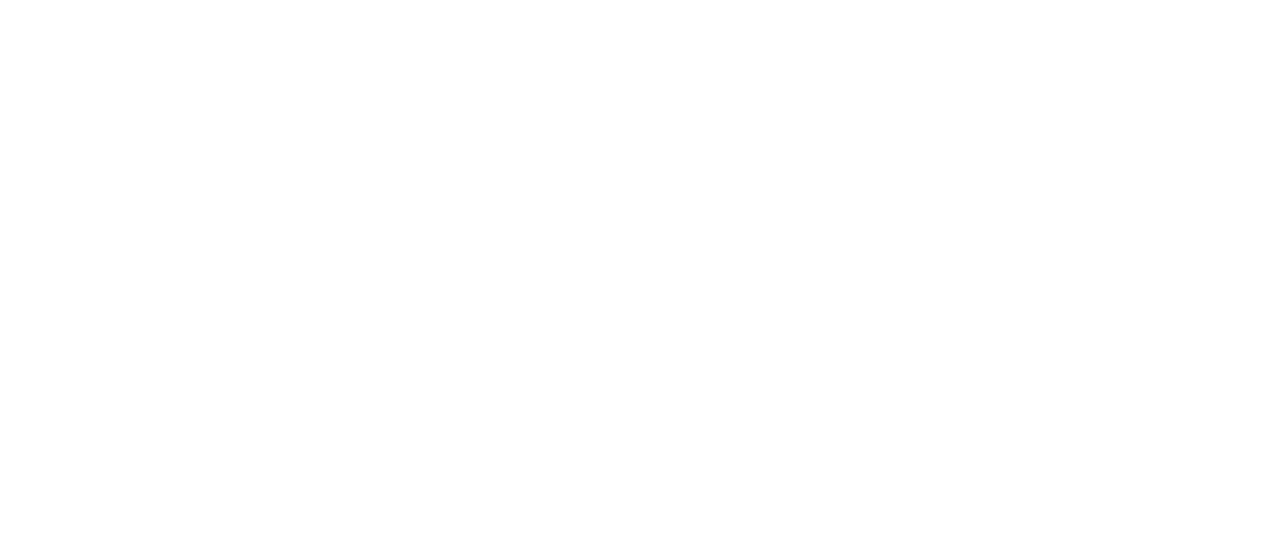
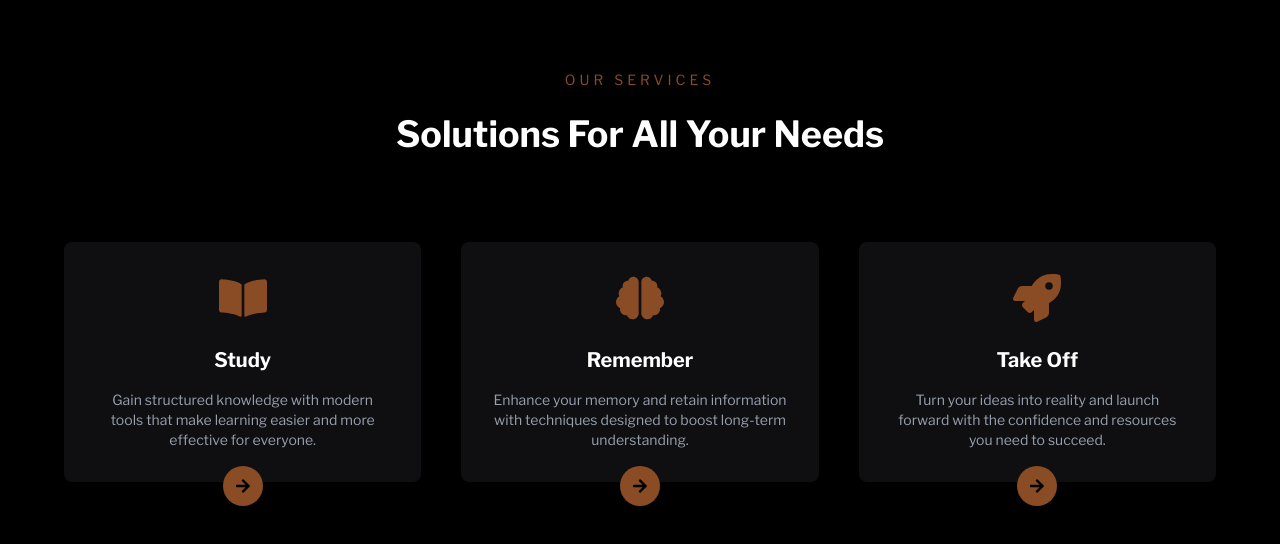
Before and after one commit to Neaz-mq/galaxmind, a React (Vite) app: page / in a window 1280 px wide. Shown: the part 874-1418 px from the top of the page. Before the commit the page ends 800 px from the top, so only its background shows below. Built offline with nearby package versions, Linux system fonts and the light colour scheme.

Commit message:
services added

```diff
--- a/src/App.jsx
+++ b/src/App.jsx
@@ -1,6 +1,7 @@
 import { useState } from "react";
 import Navbar from "./components/Navbar";
 import Loader from "./components/Loader/Loader";
+import Services from "./components/Services";
 
 
 export default function App() {
@@ -13,6 +14,7 @@
         <div className="relative">
           <Navbar />
           <main>
+            <Services />
           </main>
         </div>
       )}
--- /dev/null
+++ b/src/components/Services.jsx
@@ -0,0 +1,65 @@
+import React from "react";
+import { FaBookOpen, FaBrain, FaRocket } from "react-icons/fa";
+import { FaArrowRight } from "react-icons/fa";
+
+const Services = () => {
+  const services = [
+    {
+      icon: <FaBookOpen className="text-5xl mx-auto text-[#8A4C24]" />,
+      title: "Study",
+      desc: "Gain structured knowledge with modern tools that make learning easier and more effective for everyone.",
+    },
+    {
+      icon: <FaBrain className="text-5xl mx-auto text-[#8A4C24]" />,
+      title: "Remember",
+      desc: "Enhance your memory and retain information with techniques designed to boost long-term understanding.",
+    },
+    {
+      icon: <FaRocket className="text-5xl mx-auto text-[#8A4C24]" />,
+      title: "Take Off",
+      desc: "Turn your ideas into reality and launch forward with the confidence and resources you need to succeed.",
+    },
+  ];
+
+  return (
+    <section className="bg-black text-white py-36 px-6">
+      {/* Section Header */}
+      <div className="text-center mb-16">
+        <p className="text-sm uppercase tracking-[4px] text-[#8A4C24]">
+          Our Services
+        </p>
+        <h2 className="text-3xl md:text-4xl font-bold pt-6">
+          Solutions For All Your Needs
+        </h2>
+      </div>
+
+      {/* Services Cards */}
+      <div className="grid grid-cols-1 md:grid-cols-3 gap-10 max-w-6xl mx-auto">
+        {services.map((service, index) => (
+          <div
+            key={index}
+            className="bg-[#0f0f12] p-8 rounded-lg text-center relative group mt-6"
+          >
+            {/* Icon */}
+            {service.icon}
+
+            {/* Title */}
+            <h3 className="text-xl font-semibold mt-6">{service.title}</h3>
+
+            {/* Description */}
+            <p className="text-gray-400 text-sm mt-4">{service.desc}</p>
+
+            {/* Round Button */}
+            <div className="absolute -bottom-6 left-1/2 transform -translate-x-1/2">
+              <button className="p-3 rounded-full text-black bg-[#8A4C24] transition">
+                <FaArrowRight />
+              </button>
+            </div>
+          </div>
+        ))}
+      </div>
+    </section>
+  );
+};
+
+export default Services;
```
